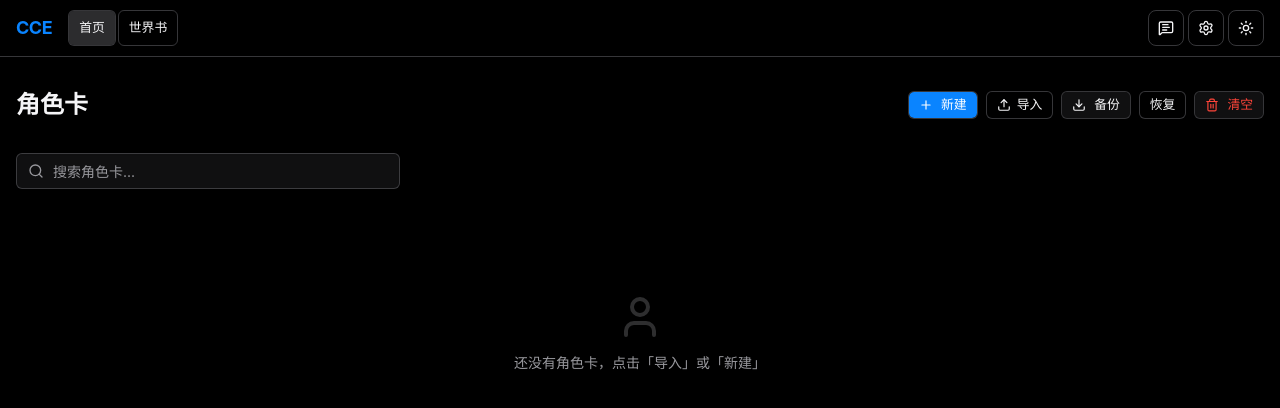
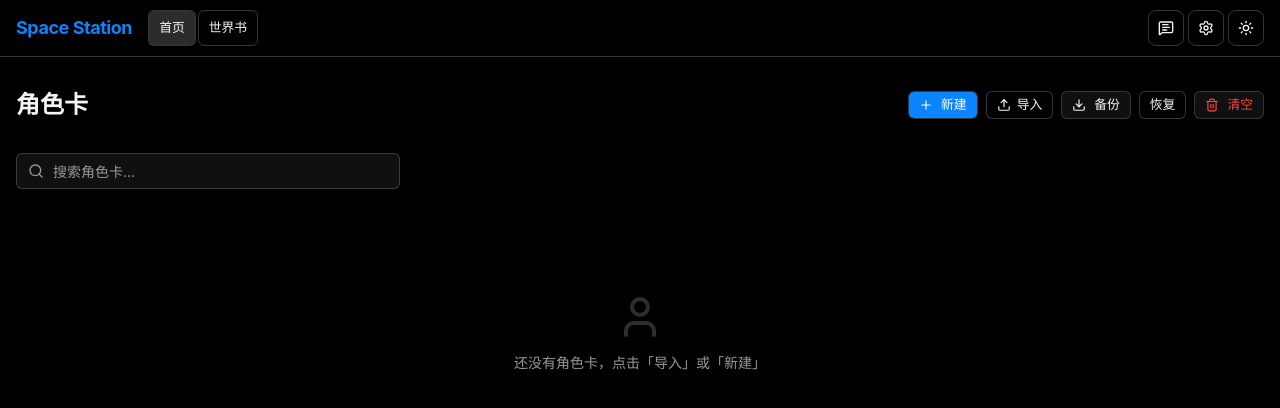
Before and after one commit to Yuyayun/LLLabc_character_card_edit, a React (Vite) app: page /settings in a window 1280 px wide. Shown: the top 408 px of the page. Built offline with nearby package versions, Linux system fonts and the light colour scheme.

Commit message:
v1.1.0-hotfix: 修复预设条目链接读取错误，项目更名 Space Station，手机导航图标化

```diff
--- a/index.html
+++ b/index.html
@@ -4,7 +4,7 @@
     <meta charset="UTF-8" />
     <link rel="icon" type="image/png" href="/favicon.png" />
     <meta name="viewport" content="width=device-width, initial-scale=1.0" />
-    <title>角色卡编辑器</title>
+    <title>空间站 Space Station</title>
   </head>
   <body>
     <div id="root"></div>
--- a/src/components/layout/AppLayout.tsx
+++ b/src/components/layout/AppLayout.tsx
@@ -31,7 +31,7 @@ export function AppLayout({ children }: { children: React.ReactNode }) {
               to="/"
               className="font-bold text-sm sm:text-lg text-primary tracking-tight shrink-0"
             >
-              CCE
+              Space Station
             </Link>
             <nav className="flex items-center gap-0.5">
               {navItems.map((item) => {
--- a/src/pages/PresetEditor.tsx
+++ b/src/pages/PresetEditor.tsx
@@ -34,14 +34,21 @@ export function PresetEditor() {
   // 从 prompts + prompt_order 初始化列表顺序
   function buildOrder(p: Preset): PresetPromptOrder[] {
     const raw = p.extensions?.prompt_order
-    // 酒馆格式: [{ character_id: number, order: [{identifier, enabled}] }]
     if (Array.isArray(raw) && raw.length > 0) {
+      // 酒馆格式: [{ character_id: number, order: [{identifier, enabled}] }]
+      // 可能有多个角色（默认模板 100000 + 自定义角色 100001+）
+      // 取条目数最多的角色（即用户实际绑定的角色），而非默认模板
+      let best: { identifier: string; enabled: boolean }[] | null = null
+      for (const entry of raw) {
+        const e = entry as Record<string, unknown>
+        if (Array.isArray(e.order) && e.order.length > (best?.length ?? 0)) {
+          best = e.order as { identifier: string; enabled: boolean }[]
+        }
+      }
+      if (best && best.length > 0) return best
+      // 也可能是平铺格式 [{identifier, enabled}]
       const first = raw[0] as Record<string, unknown>
-      if (first.order && Array.isArray(first.order)) {
-        return first.order as PresetPromptOrder[]
-      }
-      // 也可能是平铺格式 [{identifier, enabled}]
-      if (first.identifier) {
+      if (first.identifier !== undefined) {
         return raw as unknown as PresetPromptOrder[]
       }
     }
--- a/src/pages/Settings.tsx
+++ b/src/pages/Settings.tsx
@@ -662,6 +662,22 @@ export function Settings() {
             <div>
               <div className="flex items-center gap-2 mb-2">
                 <span className="text-xs font-semibold bg-primary/10 text-primary px-2 py-0.5 rounded-full">
+                  v1.1.0-hotfix
+                </span>
+                <span className="text-xs text-muted-foreground">
+                  2026-06-07
+                </span>
+              </div>
+              <ul className="text-xs sm:text-sm text-muted-foreground space-y-1.5 list-disc list-inside ml-1">
+                <li>修复预设条目链接情况读取错误的问题</li>
+                <li>项目更名为「空间站 Space Station」</li>
+                <li>手机端导航栏精简为图标模式</li>
+              </ul>
+            </div>
+
+            <div>
+              <div className="flex items-center gap-2 mb-2">
+                <span className="text-xs font-semibold bg-primary/10 text-primary px-2 py-0.5 rounded-full">
                   v1.1.0
                 </span>
                 <span className="text-xs text-muted-foreground">
--- a/vite.config.ts
+++ b/vite.config.ts
@@ -12,9 +12,9 @@ export default defineConfig({
     VitePWA({
       registerType: 'prompt',
       manifest: {
-        name: '角色卡编辑器',
-        short_name: '卡编辑器',
-        description: 'SillyTavern 角色卡编辑器 - 编辑角色卡与世界书',
+        name: '空间站 Space Station',
+        short_name: 'Space Station',
+        description: 'SillyTavern 角色卡编辑与 AI 预设管理',
         theme_color: '#6366f1',
         background_color: '#0b1121',
         display: 'standalone',
```
Also changed, not shown: 3 other files (tests, documents, lock files or other folders).
